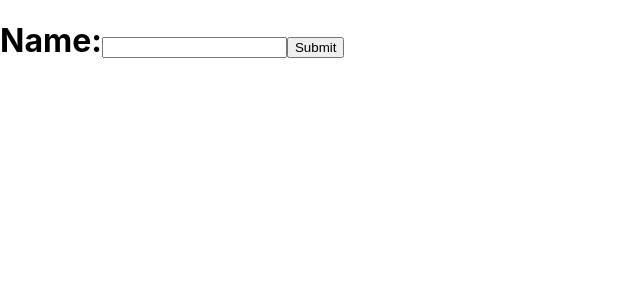
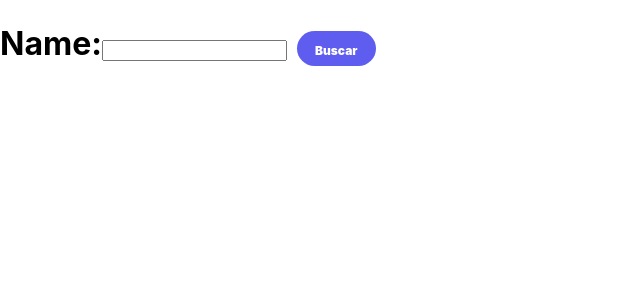
Before and after one commit to AmandaJhes/FrontEndProviHack, a React (Create React App) app: page / in a window 1280 px wide. Shown: the top 300 px of the page, without its empty margins (0-640 px from the left). Built offline with nearby package versions, Linux system fonts and the light colour scheme.

Commit message:
Botão estilizado

```diff
--- a/package.json
+++ b/package.json
@@ -9,6 +9,7 @@
     "react": "^17.0.2",
     "react-dom": "^17.0.2",
     "react-scripts": "5.0.1",
+    "styled-components": "^5.3.5",
     "web-vitals": "^2.1.4"
   },
   "scripts": {
--- a/src/App.js
+++ b/src/App.js
@@ -1,5 +1,5 @@
 import React from "react"
-import MyForm from "./Components/Form";
+import MyForm from "./Components/Formulario/Form";
 import "./Styles/App.css"
 
 function App() {
--- a/src/Components/Form.js
+++ b/src/Components/Formulario/Form.js
@@ -1,14 +1,14 @@
 import React from "react"
+import { Button } from "./styles"
 
 function MyForm() {
    return (
       <form>
-      <label>
-        Name:
-        <input type="text" name="name" />
+      <label>Name:<input type="text" name="name" />
       </label>
-      <input type="submit" value="Submit" />
+      <Button>Buscar</Button>
     </form>
+
    )
  }
 
--- /dev/null
+++ b/src/Components/Formulario/styles.js
@@ -0,0 +1,28 @@
+import styled from "styled-components"
+
+export const Button = styled.button`
+  height: 35px;
+  font-family: Inter,Helvetica,"Apple Color Emoji","Segoe UI Emoji",NotoColorEmoji,"Noto Color Emoji","Segoe UI Symbol","Android Emoji",EmojiSymbols,-apple-system,system-ui,"Segoe UI",Roboto,"Helvetica Neue","Noto Sans",sans-serif;
+  font-size: 12px;
+  border-radius: 999px;
+  line-height: 24px;
+
+  font-weight: 900;
+  padding: 16px 25px;
+  margin: 10px;
+  background-color: #5E5DF0;
+  color: #ffffff;
+  cursor: pointer;
+  opacity: 1;
+  outline: 0 solid transparent;
+  padding: 8px 18px;
+  user-select: none;
+  -webkit-user-select: none;
+  touch-action: manipulation;
+  width: fit-content;
+  word-break: break-word;
+  border: 0;
+  &hover {
+    background-color: #15447D;
+  }
+`;
```
Also changed, not shown: 1 other file (tests, documents, lock files or other folders).
